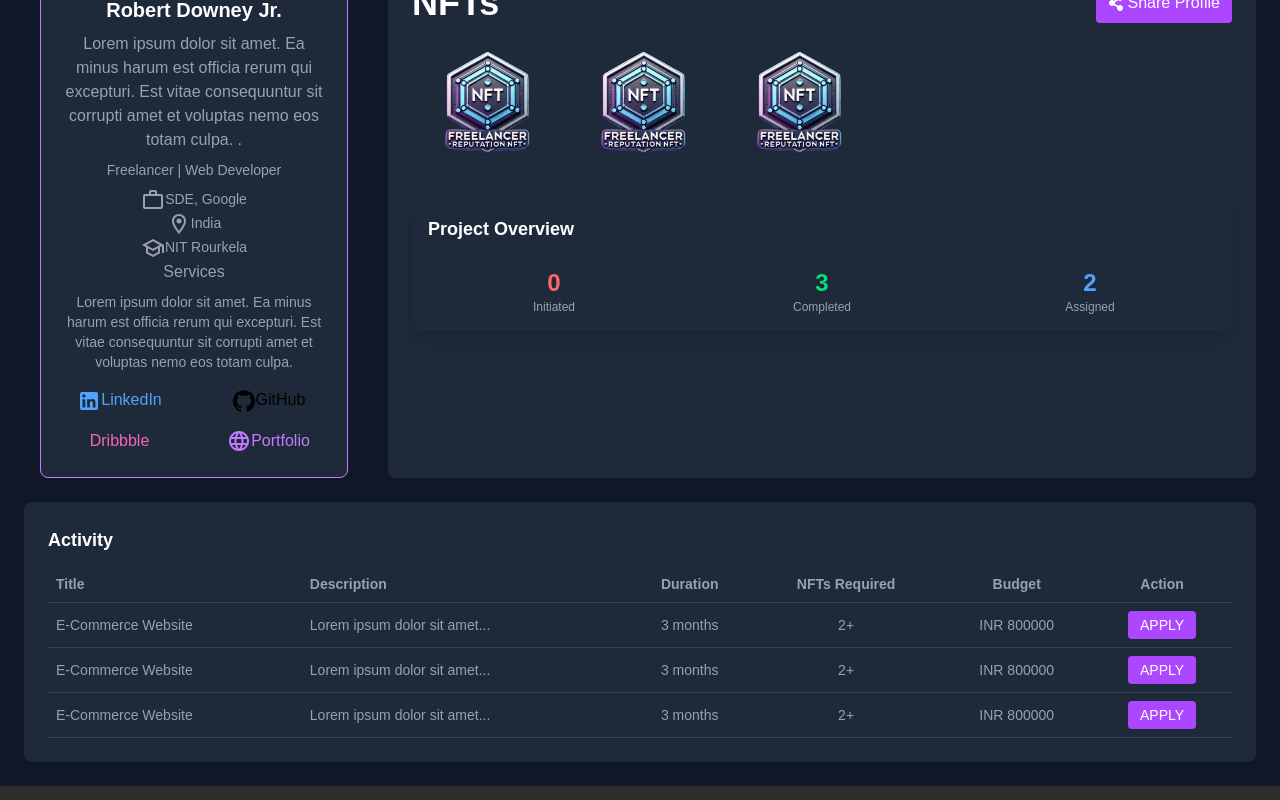
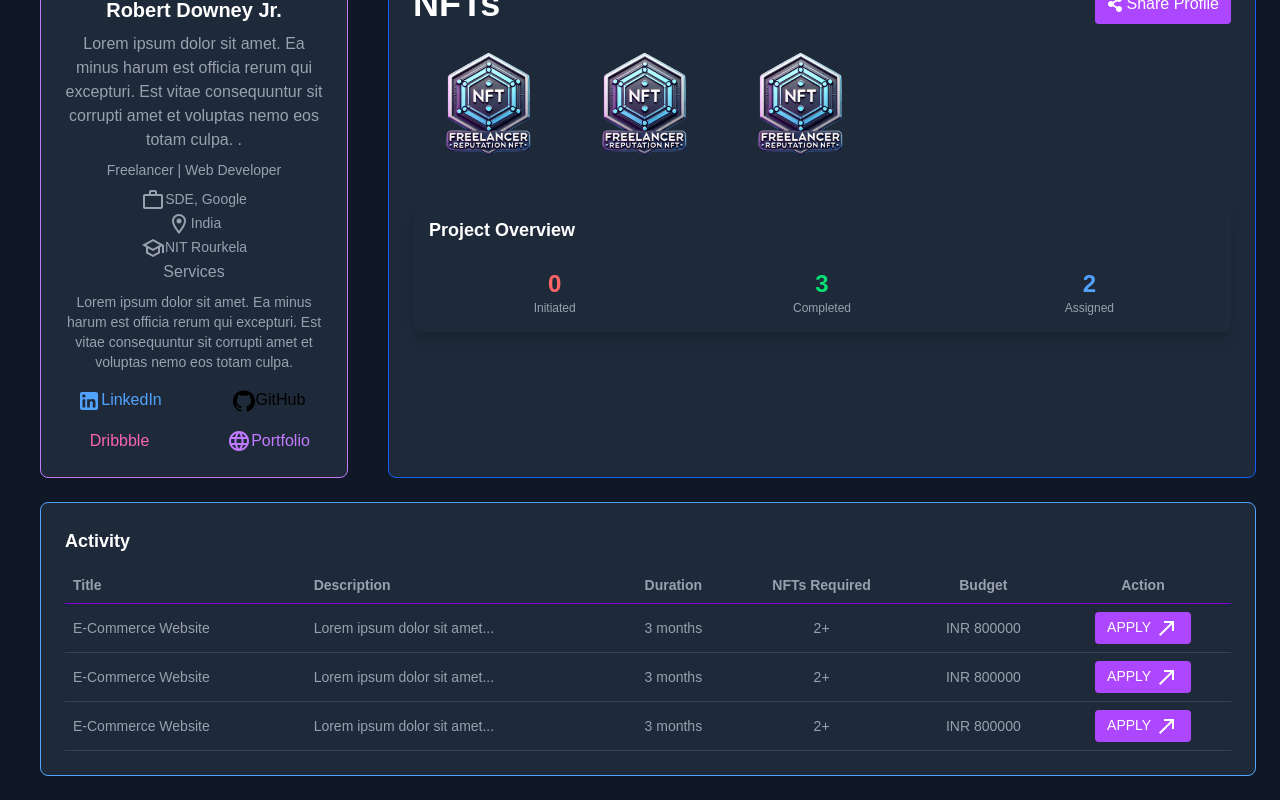
Before and after one commit to Eshmi-25/DConnect, a React (Vite) app in the folder frontend/: page /profile in a window 1280 px wide. Shown: the part 470-1270 px from the top of the page. Built offline with nearby package versions, Linux system fonts and the light colour scheme.

Commit message:
profile_page

```diff
--- a/frontend/src/pages/ProfilePage.jsx
+++ b/frontend/src/pages/ProfilePage.jsx
@@ -16,6 +16,7 @@ import Education from '@mui/icons-material/SchoolOutlined';
 import GitHubIcon from '@mui/icons-material/GitHub';
 import Portfolio from '@mui/icons-material/Language';
 import LinkedInIcon from '@mui/icons-material/LinkedIn';
+import Apply from '@mui/icons-material/CallMade';
 
 const ProfilePage = () => {
   const navigate = useNavigate();
@@ -94,8 +95,8 @@ const ProfilePage = () => {
         </div>
 
         {/* Right - NFTs and Stats */}
-        <div className="bg-gray-800 p-6 rounded-lg flex-1">
-          <div className="flex justify-between">
+        <div className="bg-gray-800 p-6 rounded-lg flex-1 border border-blue-600">
+          <div className="flex justify-between ">
           <h1 className="text-4xl font-bold">NFTs</h1>
 
             <button className="bg-purple-500 px-3 py-1 rounded flex items-center gap-1">
@@ -133,12 +134,12 @@ const ProfilePage = () => {
 
 
       {/* Activity Section */}
-      <div className="mt-6 bg-gray-800 p-6 rounded-lg">
+      <div className="mt-6 bg-gray-800 p-6 rounded-lg border border-blue-400 ml-4">
         <h3 className="text-lg font-bold mb-3">Activity</h3>
 
         <table className="w-full text-sm text-gray-400">
           <thead>
-            <tr className="border-b border-gray-700">
+            <tr className="border-b border-purple-700">
               <th className="text-left p-2">Title</th>
               <th className="text-left p-2">Description</th>
               <th className="p-2">Duration</th>
@@ -156,7 +157,7 @@ const ProfilePage = () => {
                 <td className="p-2 text-center">2+</td>
                 <td className="p-2 text-center">INR 800000</td>
                 <td className="p-2 text-center">
-                  <button className="bg-purple-500 px-3 py-1 rounded text-white">APPLY</button>
+                  <button className="bg-purple-500 px-3 py-1 rounded text-white">APPLY <Apply/></button>
                 </td>
               </tr>
             ))}
```
